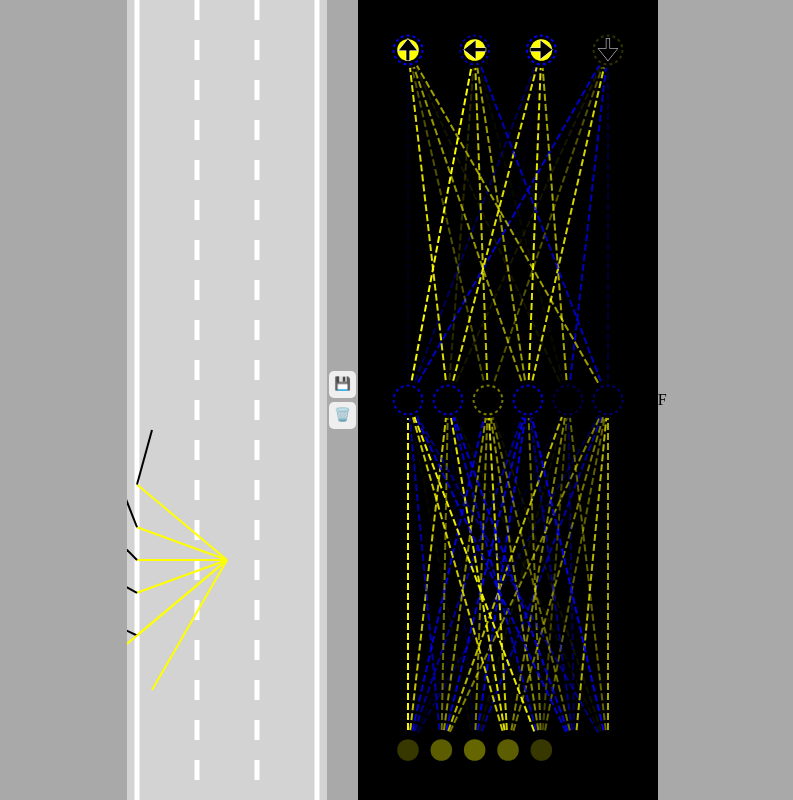
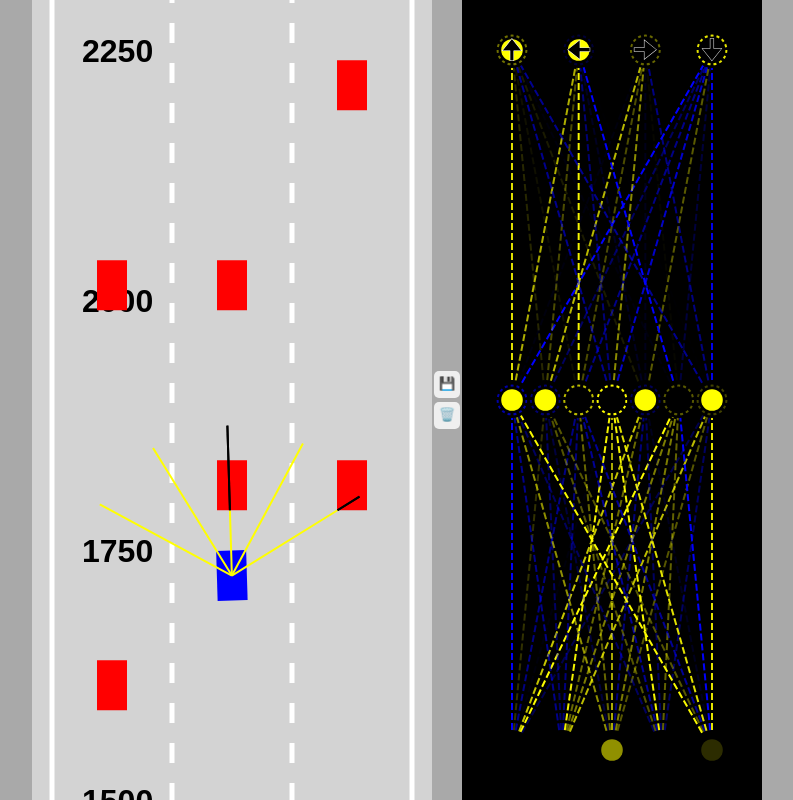
Before and after one commit to fzed51/car-game, a website built with Vite: page index.html in a window 1280 px wide. Shown: the whole page, without its empty margins (243-1036 px from the left). Built offline with nearby package versions, Linux system fonts and the light colour scheme.

Commit message:
fix/maintenant reste le reaseau de neurone

```diff
--- a/index.html
+++ b/index.html
@@ -14,7 +14,7 @@
     <button type="button" id="btn-save">💾</button>
     <button type="button" id="btn-discard">🗑️</button>
   </div>
-  <canvas id="networkCanvas"></canvas>F
+  <canvas id="networkCanvas"></canvas>
   <script type="module" src="/src/main.ts"></script>
 </body>
 
--- a/src/car.ts
+++ b/src/car.ts
@@ -1,6 +1,6 @@
 import { ControlType, Controls } from "./controls";
 import { Point, Segment } from "./geometrical";
-import { polysIntersect } from "./mathematical";
+import { between, polysIntersect } from "./mathematical";
 import { NeuralNetwork } from "./network";
 import { Sensor } from "./sensor";
 import { Boxable } from "./types";
@@ -27,8 +27,16 @@ export class Car implements Boxable {
     width: number,
     height: number,
     controlType: ControlType,
-    maxSpeed = 3
+    maxSpeed = 4
   ) {
+    // console.debug("Car::constructor", {
+    //   x,
+    //   y,
+    //   width,
+    //   height,
+    //   controlType,
+    //   maxSpeed,
+    // });
     this.position = new Point(x, y);
     this.width = width;
     this.height = height;
@@ -44,19 +52,28 @@ export class Car implements Boxable {
 
     if (controlType != "DUMMY") {
       this.sensor = new Sensor(this);
-      this.brain = new NeuralNetwork([this.sensor.rayCount, 6, 4]);
+      this.brain = new NeuralNetwork([
+        this.sensor.rayCount,
+        Math.ceil(this.sensor.rayCount * 1.4),
+        4,
+      ]);
     }
     this.controls = new Controls(controlType);
   }
 
   getBox(): Segment[] {
     const box: Segment[] = [];
+    const nbPoint = this.polygon.length;
+    this.polygon.forEach((p, i) => {
+      const next = this.polygon[(i + 1) % nbPoint];
+      box.push(new Segment(p, next));
+    });
     return box;
   }
 
   update(roadBorders: Segment[], traffic: Boxable[]) {
+    this.move();
     if (!this.damaged) {
-      this.move();
       this.polygon = this.createPolygon();
       this.damaged = this.assessDamage(roadBorders, traffic);
     }
@@ -78,14 +95,16 @@ export class Car implements Boxable {
 
   private assessDamage(roadBorders: Segment[], traffic: Boxable[]) {
     const box = this.getBox();
+    // if (this.sensor) debugger;
     if (polysIntersect(box, roadBorders)) {
       return true;
     }
-    traffic.forEach((car) => {
+    for (let i = 0; i < traffic.length; i++) {
+      const car = traffic[i];
       if (polysIntersect(box, car.getBox())) {
         return true;
       }
-    });
+    }
     return false;
   }
 
@@ -94,22 +113,27 @@ export class Car implements Boxable {
     const rad = Math.hypot(this.width, this.height) / 2;
     const alpha = Math.atan2(this.width, this.height);
     points.push(
-      this.position.add(Point.polar(-rad, alpha)),
-      this.position.add(Point.polar(rad, alpha)),
-      this.position.add(Point.polar(Math.PI + rad, alpha)),
-      this.position.add(Point.polar(-Math.PI - rad, alpha))
+      this.position.add(Point.polar(this.angle + alpha, rad)),
+      this.position.add(Point.polar(this.angle + Math.PI - alpha, rad)),
+      this.position.add(Point.polar(this.angle + Math.PI + alpha, rad)),
+      this.position.add(Point.polar(this.angle - alpha, rad))
     );
     return points;
   }
 
   private move() {
+    if (this.damaged) {
+      this.controls.forward = false;
+      this.controls.reverse = false;
+      this.controls.left = false;
+      this.controls.right = false;
+    }
     if (this.controls.forward) {
       this.speed += this.acceleration;
     }
     if (this.controls.reverse) {
       this.speed -= this.acceleration;
     }
-
     if (this.speed > this.maxSpeed) {
       this.speed = this.maxSpeed;
     }
@@ -135,22 +159,29 @@ export class Car implements Boxable {
       if (this.controls.right) {
         this.angle -= 0.03 * flip;
       }
+      if (between(-0.075, this.angle, 0.075)) {
+        this.angle -= 0.01 * flip;
+      }
     }
 
     this.position = this.position.add(Point.polar(this.angle, this.speed));
   }
 
   draw(ctx: CanvasRenderingContext2D, color: string, drawSensor = false) {
-    if (this.damaged) {
-      ctx.fillStyle = "gray";
-    } else {
-      ctx.fillStyle = color;
-    }
+    // console.debug("Car::draw", this.position, {
+    //   a: formatRad(this.angle),
+    //   v: this.speed.toFixed(0),
+    // });
+
     ctx.beginPath();
-    ctx.moveTo(this.polygon[0].x, this.polygon[0].y);
-    for (let i = 1; i < this.polygon.length; i++) {
-      ctx.lineTo(this.polygon[i].x, this.polygon[i].y);
-    }
+    ctx.fillStyle = this.damaged ? "gray" : color;
+    ctx.moveTo(
+      this.polygon[this.polygon.length - 1].x,
+      -this.polygon[this.polygon.length - 1].y
+    );
+    this.polygon.forEach((p) => {
+      ctx.lineTo(p.x, -p.y);
+    });
     ctx.fill();
 
     if (this.sensor && drawSensor) {
--- a/src/controls.ts
+++ b/src/controls.ts
@@ -14,7 +14,7 @@ export class Controls {
 
     switch (type) {
       case "KEYS":
-        this.#addKeyboardListeners();
+        this.addKeyboardListeners();
         break;
       case "DUMMY":
         this.forward = true;
@@ -22,8 +22,9 @@ export class Controls {
     }
   }
 
-  #addKeyboardListeners() {
+  private addKeyboardListeners() {
     document.onkeydown = (event) => {
+      //console.log(event.key)
       switch (event.key) {
         case "ArrowLeft":
           this.left = true;
--- a/src/main.ts
+++ b/src/main.ts
@@ -1,27 +1,27 @@
 import { Car } from "./car";
 import { Levels, NeuralNetwork } from "./network";
+// import { Levels, NeuralNetwork } from "./network";
 import { $ } from "./quickElementAccess";
+import { randomInt, shuffledArray } from "./random";
 import { Road } from "./road";
 import "./style.css";
 import { Visualizer } from "./visualizer";
+// import { Visualizer } from "./visualizer";
 
 const carCanvas = $("#carCanvas") as HTMLCanvasElement;
-carCanvas.width = 200;
-const networkCanvas = $("#networkCanvas") as HTMLCanvasElement;
-networkCanvas.width = 300;
+carCanvas.width = 400;
+const carCtx = carCanvas.getContext("2d");
 
-const carCtx = carCanvas.getContext("2d");
-if (carCtx === null) {
-  throw new Error("Impossible d'initialiser carCtx");
-}
-const networkCtx = networkCanvas.getContext("2d");
-if (networkCtx === null) {
-  throw new Error("Impossible d'initialiser networkCtx");
+const networkCanvas = $<HTMLCanvasElement>("#networkCanvas");
+let networkCtx: CanvasRenderingContext2D | null = null;
+if (networkCanvas !== null) {
+  networkCanvas.width = 300;
+  networkCtx = networkCanvas.getContext("2d") as CanvasRenderingContext2D;
 }
 
 const road = new Road(carCanvas.width / 2, carCanvas.width * 0.9);
 
-const N = 1;
+const N = 2;
 const cars = generateCars(N);
 let bestCar = cars[0];
 
@@ -38,21 +38,10 @@ if (localStorage.getItem("bestBrain")) {
   }
 }
 
-// const traffic: Car[] = [];
-const traffic = [
-  new Car(road.getLaneCenter(1), -100, 30, 50, "DUMMY", 2),
-  new Car(road.getLaneCenter(0), -300, 30, 50, "DUMMY", 2),
-  new Car(road.getLaneCenter(2), -300, 30, 50, "DUMMY", 2),
-  new Car(road.getLaneCenter(0), -500, 30, 50, "DUMMY", 2),
-  new Car(road.getLaneCenter(1), -500, 30, 50, "DUMMY", 2),
-  new Car(road.getLaneCenter(1), -700, 30, 50, "DUMMY", 2),
-  new Car(road.getLaneCenter(2), -700, 30, 50, "DUMMY", 2),
-];
-
-animate();
+const traffic: Car[] = generateTrafic(20);
 
 function save() {
-  localStorage.setItem("bestBrain", JSON.stringify(bestCar.brain));
+  localStorage.setItem("bestBrain", JSON.stringify(bestCar.brain?.backup()));
 }
 $("#btn-save")?.addEventListener("click", save);
 
@@ -63,42 +52,75 @@ $("#btn-discard")?.addEventListener("click", discard);
 
 function generateCars(N: number) {
   const cars = [];
-  for (let i = 1; i <= N; i++) {
-    cars.push(new Car(road.getLaneCenter(1), 100, 30, 50, "AI"));
+  for (let i = 0; i < N; i++) {
+    cars.push(new Car(road.getLaneCenter(1), 0, 30, 50, "AI"));
   }
   return cars;
 }
 
-function animate() {
-  traffic.forEach((car) => car.update(road.borders, []));
+function generateTrafic(N: number) {
+  const cars = [];
+  for (let d = 150; cars.length < N; d += 200) {
+    const nbCarByLine = randomInt({ max: 2 });
+    const lines = shuffledArray([0, 1, 2]).slice(0, nbCarByLine);
+    for (let l = 0; l < lines.length; l++) {
+      cars.push(new Car(road.getLaneCenter(lines[l]), d, 30, 50, "DUMMY", 2));
+    }
+  }
+  return cars;
+}
+
+// setInterval(() => {
+//   console.log({
+//     carX: bestCar.position.x,
+//     carY: bestCar.position.y,
+//     translateRoad: bestCar.position.y - carCanvas.height * 0.7,
+//   });
+// }, 20000);
+
+let nAnimate = 1000;
+animate();
+function animate(/*time = 0*/) {
+  traffic.forEach((car) => car.update([], []));
   cars.forEach((car) => car.update(road.borders, traffic));
   bestCar = cars.find(
-    (c) => c.position.y == Math.min(...cars.map((c) => c.position.y))
+    (c) => c.position.y == Math.max(...cars.map((c) => c.position.y))
   ) as Car;
 
+  // console.log(cars.map(c=>c.position.y), bestCar.position.y)
+
   carCanvas.height = window.innerHeight;
-  networkCanvas.height = window.innerHeight;
+  networkCanvas &&
+    (() => {
+      networkCanvas.height = window.innerHeight;
+    })();
 
   carCtx &&
     (() => {
       carCtx.save();
-      carCtx.translate(0, -bestCar.position.y + carCanvas.height * 0.7);
+      carCtx.translate(
+        0,
+        carCanvas.height * (bestCar.speed / 18 + 0.5) + bestCar.position.y
+      );
 
       road.draw(carCtx);
 
       traffic.forEach((car) => car.draw(carCtx, "red"));
-
       carCtx.globalAlpha = 0.2;
-      cars.forEach((car) => car.draw(carCtx, "blue"));
+      cars.forEach((car) => car !== bestCar && car.draw(carCtx, "blue"));
       carCtx.globalAlpha = 1;
       bestCar.draw(carCtx, "blue", true);
 
       carCtx.restore();
     })();
-
   networkCtx &&
-    bestCar.brain &&
-    Visualizer.drawNetwork(networkCtx, bestCar.brain);
-
-  requestAnimationFrame(animate);
+    (() => {
+      bestCar.brain && Visualizer.drawNetwork(networkCtx, bestCar.brain);
+    })();
+  nAnimate--;
+  if (nAnimate > 0) {
+    requestAnimationFrame(animate);
+  } else {
+    console.log("END!");
+  }
 }
--- a/src/mathematical.ts
+++ b/src/mathematical.ts
@@ -32,13 +32,39 @@ export const getIntersection = (
 };
 
 export const polysIntersect = (poly1: Segment[], poly2: Segment[]): boolean => {
+  let out = false;
   poly1.forEach((segment1) => {
     poly2.forEach((segment2) => {
       const cross = segment1.Intersect(segment2);
       if (cross) {
-        return true;
+        out = true;
       }
     });
   });
-  return false;
+  return out;
 };
+
+export const formatPx = (v: number): string => {
+  const round = Math.round(v);
+  const isRound = round !== v;
+  return (isRound ? "~" : "") + round.toString() + "px";
+};
+
+export const formatDeg = (a: number): string => {
+  a = (a * 180) / Math.PI;
+  const round = Math.round(a);
+  const isRound = round !== a;
+  return (isRound ? "~" : "") + round.toString() + "°";
+};
+
+export const formatRad = (a: number): string => {
+  a = a / Math.PI;
+  return a.toFixed(2) + "π";
+};
+
+export const between = (min: number, v: number, max: number): boolean => {
+  if (v <= min || v >= max) {
+    return false;
+  }
+  return true;
+};
--- a/src/network.ts
+++ b/src/network.ts
@@ -85,8 +85,6 @@ export class Level {
   static hydrate(data: Neurons): Level {
     const level = new Level(0, 0);
     level.biases = data.biases;
-    level.inputs = data.inputs;
-    level.outputs = data.outputs;
     level.weights = data.weights;
     return level;
   }
--- a/src/quickElementAccess.ts
+++ b/src/quickElementAccess.ts
@@ -1,7 +1,13 @@
-export const $ = (selector: string, ref: { querySelector: (s: string) => HTMLElement | null } = document): HTMLElement | null => {
-    return ref.querySelector(selector)
-}
+export const $ = <E extends HTMLElement = HTMLElement>(
+  selector: string,
+  ref: { querySelector: (s: string) => HTMLElement | null } = document
+): E | null => {
+  return ref.querySelector(selector) as E | null;
+};
 
-export const $$ = (selector: string, ref: { querySelectorAll: (s: string) => NodeListOf<HTMLElement> } = document): HTMLElement[] => {
-    return Array.from(ref.querySelectorAll(selector))
-}
+export const $$ = <E extends HTMLElement = HTMLElement>(
+  selector: string,
+  ref: { querySelectorAll: (s: string) => NodeListOf<HTMLElement> } = document
+): E[] => {
+  return Array.from(ref.querySelectorAll(selector)) as E[];
+};
--- /dev/null
+++ b/src/random.ts
@@ -0,0 +1,9 @@
+export const randomInt = (opt: { min?: number; max?: number } = {}): number => {
+  opt.min = opt.min ? opt.min : 0;
+  opt.max = opt.max ? opt.max : opt.min + 1;
+  const ukn = Math.random();
+  return opt.min + Math.round(ukn * (opt.max - opt.min));
+};
+
+export const shuffledArray = <T>(array: T[]): T[] =>
+  [...array].sort(() => Math.random() - 0.5);
--- a/src/road.ts
+++ b/src/road.ts
@@ -63,5 +63,12 @@ export class Road {
       ctx.lineTo(border.b.x, border.b.y);
       ctx.stroke();
     });
+    for (let d = -1000; d <= 100000; d += 250) {
+      ctx.beginPath();
+      ctx.fillStyle = "black";
+      ctx.textBaseline = "middle";
+      ctx.font = "bold 32px Arial";
+      ctx.fillText(String(d), 50, -d);
+    }
   }
 }
--- a/src/sensor.ts
+++ b/src/sensor.ts
@@ -9,11 +9,11 @@ export class Sensor {
   rayLength: number;
   raySpread: number;
   rays: Segment[];
-  readings: Cross[];
+  readings: (Cross | null)[];
 
   constructor(car: Car) {
     this.car = car;
-    this.rayCount = 7;
+    this.rayCount = 5;
     this.rayLength = 150;
     this.raySpread = (Math.PI * 2) / 3;
 
@@ -23,9 +23,9 @@ export class Sensor {
 
   update(roadBorders: Segment[], traffic: Boxable[]) {
     this.castRays();
-    this.readings = this.rays
-      .map((ray) => this.getReading(ray, roadBorders, traffic))
-      .filter((r) => r !== null) as Cross[];
+    this.readings = this.rays.map((ray) =>
+      this.getReading(ray, roadBorders, traffic)
+    );
   }
 
   private getReading(ray: Segment, roadBorders: Segment[], traffic: Boxable[]) {
@@ -60,13 +60,11 @@ export class Sensor {
     this.rays = [];
     for (let i = 0; i < this.rayCount; i++) {
       const rayAngle =
-        Math.PI / 2 +
         lerp(
           this.raySpread / 2,
           -this.raySpread / 2,
           this.rayCount == 1 ? 0.5 : i / (this.rayCount - 1)
-        ) +
-        this.car.angle;
+        ) + this.car.angle;
 
       this.rays.push(
         new Segment(
@@ -78,25 +76,29 @@ export class Sensor {
   }
 
   draw(ctx: CanvasRenderingContext2D) {
-    for (let i = 0; i < this.rayCount; i++) {
+    this.rays.forEach((ray, i) => {
       let end = this.rays[i].b;
-      if (this.readings[i]) {
-        end = Point.hydrate(this.readings[i]);
-      }
-
+      const read = this.readings[i];
       ctx.beginPath();
       ctx.lineWidth = 2;
       ctx.strokeStyle = "yellow";
-      ctx.moveTo(this.rays[i].a.x, this.rays[i].a.y);
-      ctx.lineTo(end.x, end.y);
+      ctx.moveTo(ray.a.x, -ray.a.y);
+
+      if (read !== null) {
+        end = Point.hydrate(read);
+        ctx.lineTo(end.x, -end.y);
+        ctx.stroke();
+
+        ctx.beginPath();
+        ctx.lineWidth = 2;
+        ctx.strokeStyle = "black";
+        ctx.moveTo(end.x, -end.y);
+        ctx.lineTo(ray.b.x, -ray.b.y);
+        ctx.stroke();
+      } else {
+        ctx.lineTo(end.x, -end.y);
+      }
       ctx.stroke();
-
-      ctx.beginPath();
-      ctx.lineWidth = 2;
-      ctx.strokeStyle = "black";
-      ctx.moveTo(this.rays[i].b.x, this.rays[i].b.y);
-      ctx.lineTo(end.x, end.y);
-      ctx.stroke();
-    }
+    });
   }
 }
```
